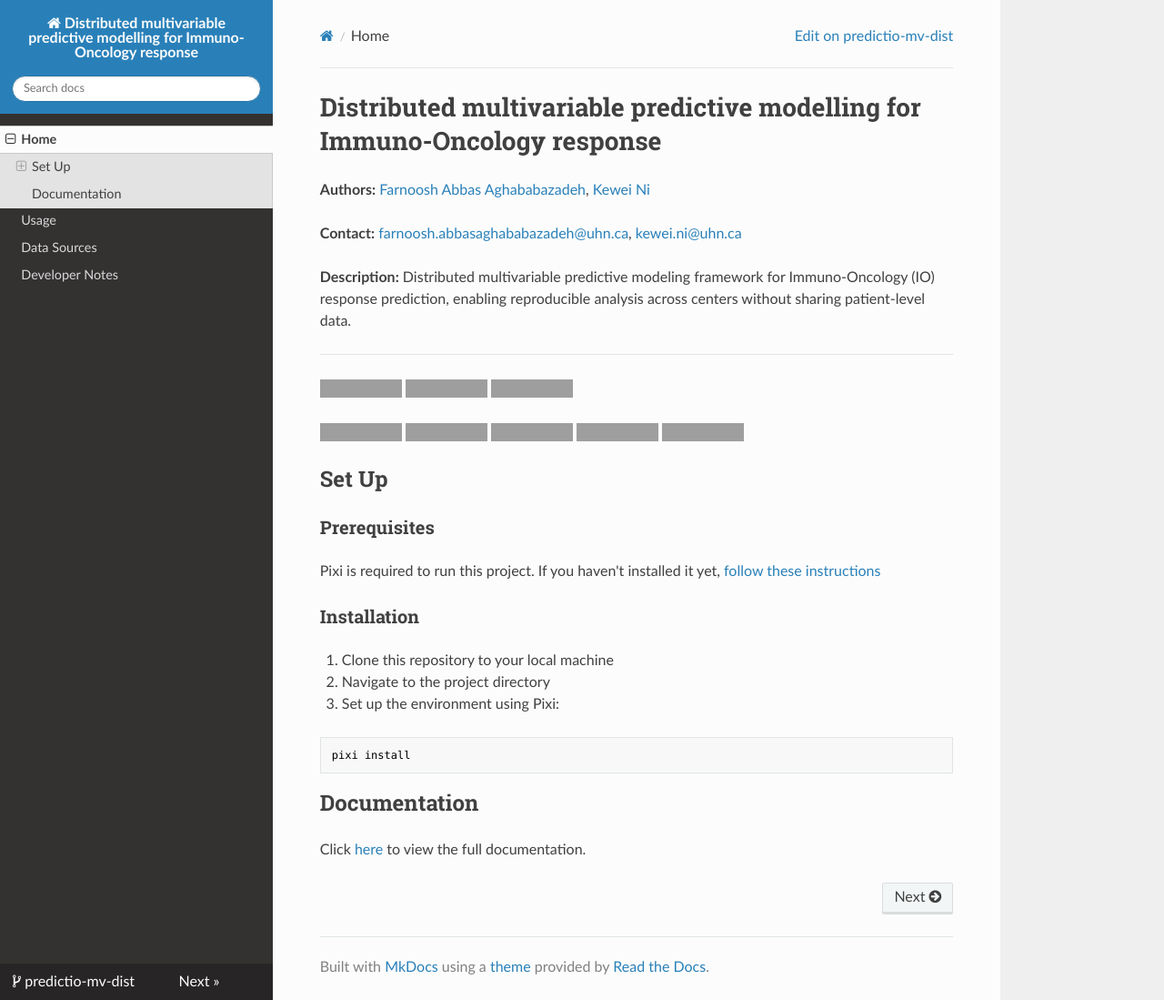
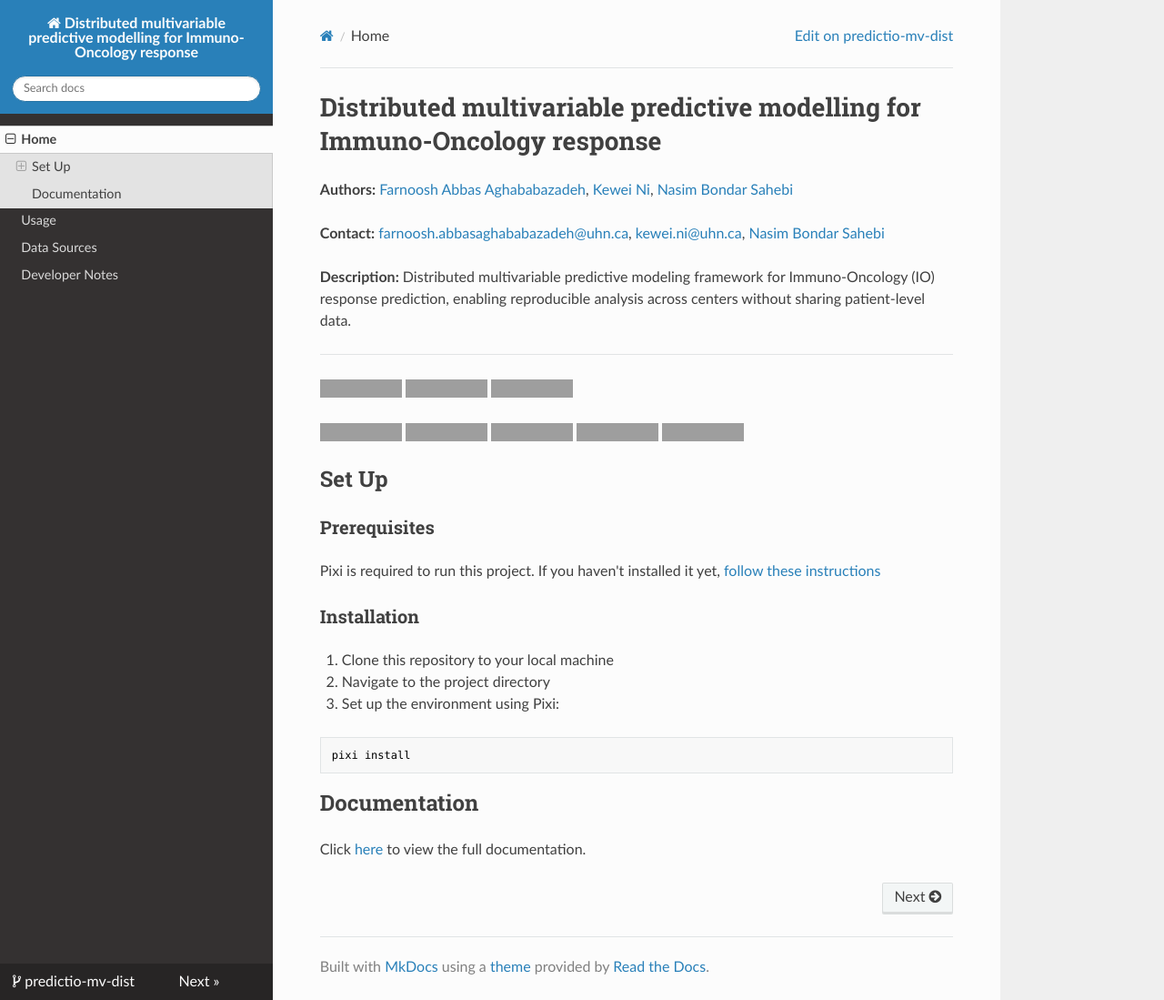
Before and after one commit to bhklab/PredictIO-MV-Dist, an MkDocs documentation site: the page built from docs/README.md, in a window 1280 px wide and 1099 px high, cut to the strip 0-1099 px from the top of the window. Shown: the whole strip at 91% size. Built offline with MkDocs 1.6.1, drawn with Linux system fonts in a browser that asks for light colours; nearby versions of some CDN libraries; grey boxes are pictures that could not be loaded.

Commit message:
update list of contributors

```diff
--- a/docs/README.md
+++ b/docs/README.md
@@ -1,8 +1,8 @@
 # Distributed multivariable predictive modelling for Immuno-Oncology response
 
-**Authors:** [Farnoosh Abbas Aghababazadeh](https://github.com/RibaA), [Kewei Ni](https://github.com/Nicole9801)
+**Authors:** [Farnoosh Abbas Aghababazadeh](https://github.com/RibaA), [Kewei Ni](https://github.com/Nicole9801), [Nasim Bondar Sahebi](https://github.com/sogolsahebi)
 
-**Contact:** [farnoosh.abbasaghababazadeh@uhn.ca](mailto:farnoosh.abbasaghababazadeh@uhn.ca), [kewei.ni@uhn.ca](mailto:kewei.ni@uhn.ca)
+**Contact:** [farnoosh.abbasaghababazadeh@uhn.ca](mailto:farnoosh.abbasaghababazadeh@uhn.ca), [kewei.ni@uhn.ca](mailto:kewei.ni@uhn.ca), [Nasim Bondar Sahebi](nasim.bondarsahebi@uhn.ca)
 
 **Description:** Distributed multivariable predictive modeling framework for Immuno-Oncology (IO) response prediction, enabling reproducible analysis across centers without sharing patient-level data.
 
```
